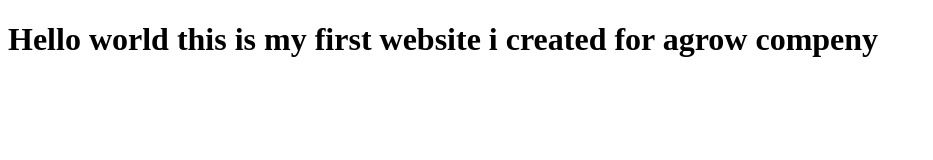
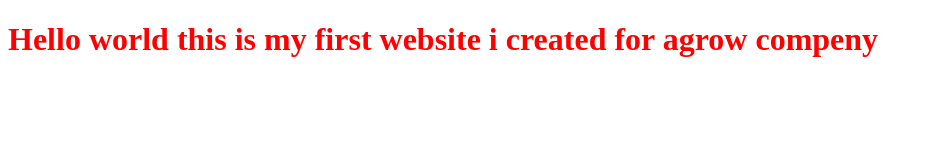
Before and after one commit to yashuinder09/xyz, a plain HTML site: page index.html in a window 1280 px wide. Shown: the whole page, without its empty margins (0-933 px from the left). Drawn offline with Linux system fonts and the light colour scheme.

Commit message:
add cs file

```diff
--- a/index.html
+++ b/index.html
@@ -4,7 +4,7 @@
     <meta charset="UTF-8">
     <meta name="viewport" content="width=device-width, initial-scale=1.0">
     <title>Document</title>
-    <link rel="stylesheet" href="">
+    <link rel="stylesheet" href="static/style.css">
 </head>
 <body>
 <h1>Hello world this is my first website i created for agrow compeny</h1>
```
